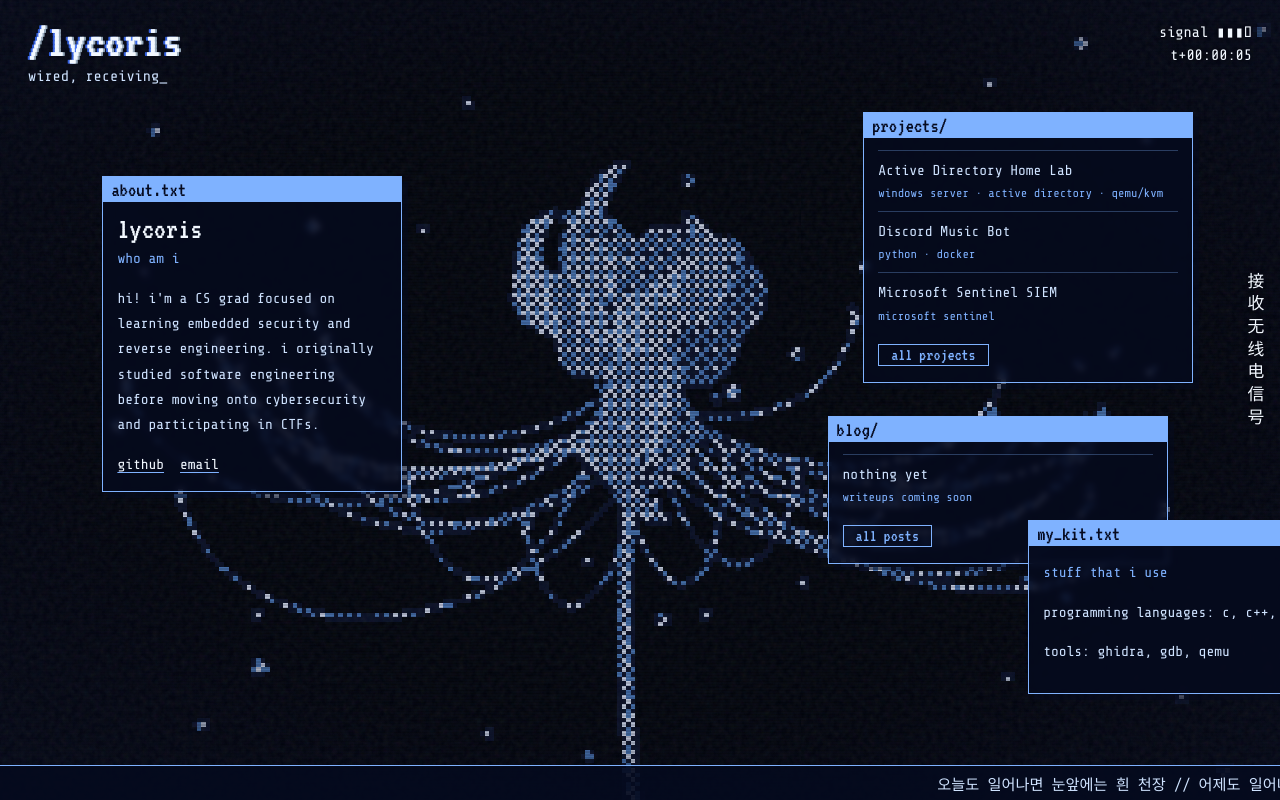
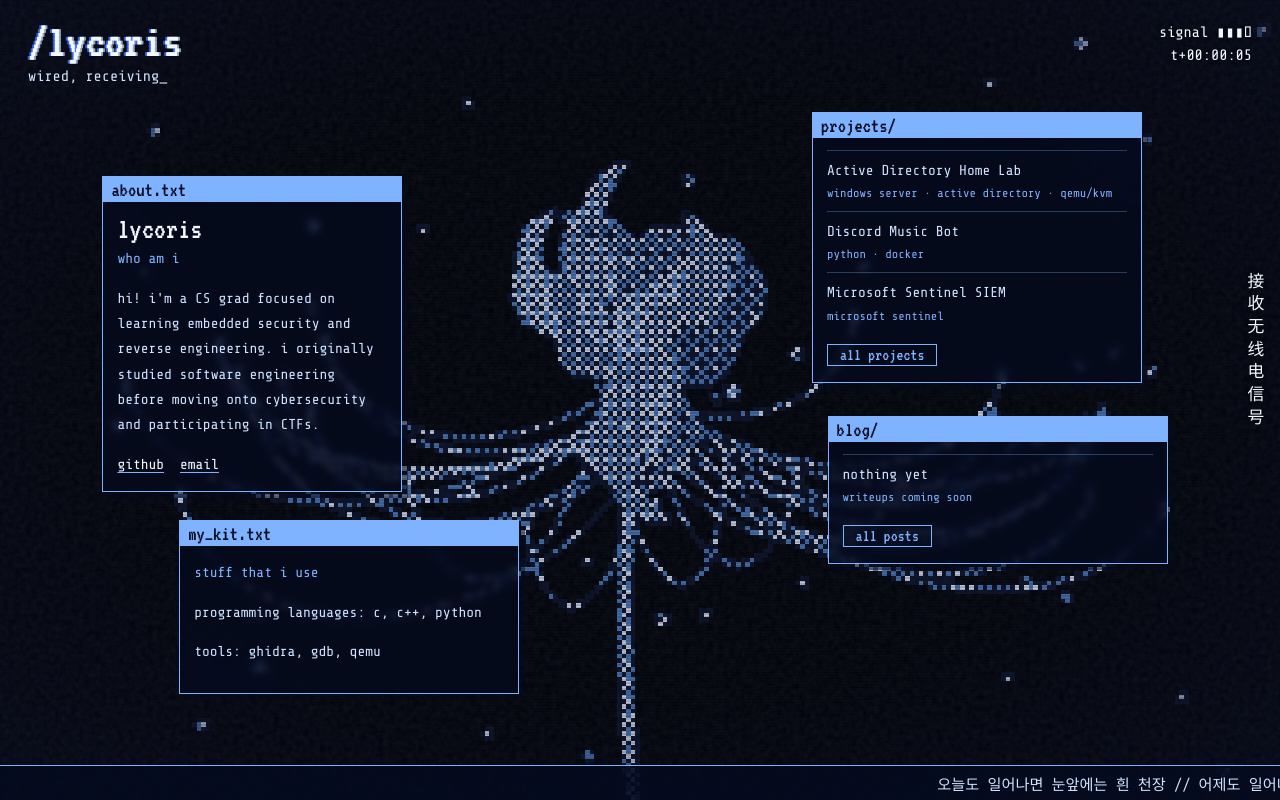
Before and after one commit to LycorisWired/personal-website, an Astro site: page / in a window 1280 px wide. Built offline with nearby package versions, Linux system fonts and the light colour scheme; Astro itself is replaced by a stand-in of ours.

```diff
--- a/astro.config.mjs
+++ b/astro.config.mjs
@@ -2,5 +2,6 @@ import { defineConfig } from 'astro/config';
 
 export default defineConfig({
   site: 'https://LycorisWired.github.io',
+  base: '/personal-website',
   markdown: { shikiConfig: { theme: 'tokyo-night' } },
 });
--- a/src/styles/global.css
+++ b/src/styles/global.css
@@ -140,7 +140,7 @@
      top: 22%;
 }
  .card[data-id=projects] {
-     left: calc(94% - 340px);
+     left: calc(90% - 340px);
      top: 14%;
      width: 330px;
 }
@@ -150,7 +150,7 @@
      width: 340px;
 }
 .card[data-id=tech] {
-    left: calc(94% - 175px);
+    left: 14%;
     top: 65%;
     width: 340px;
 }
```
